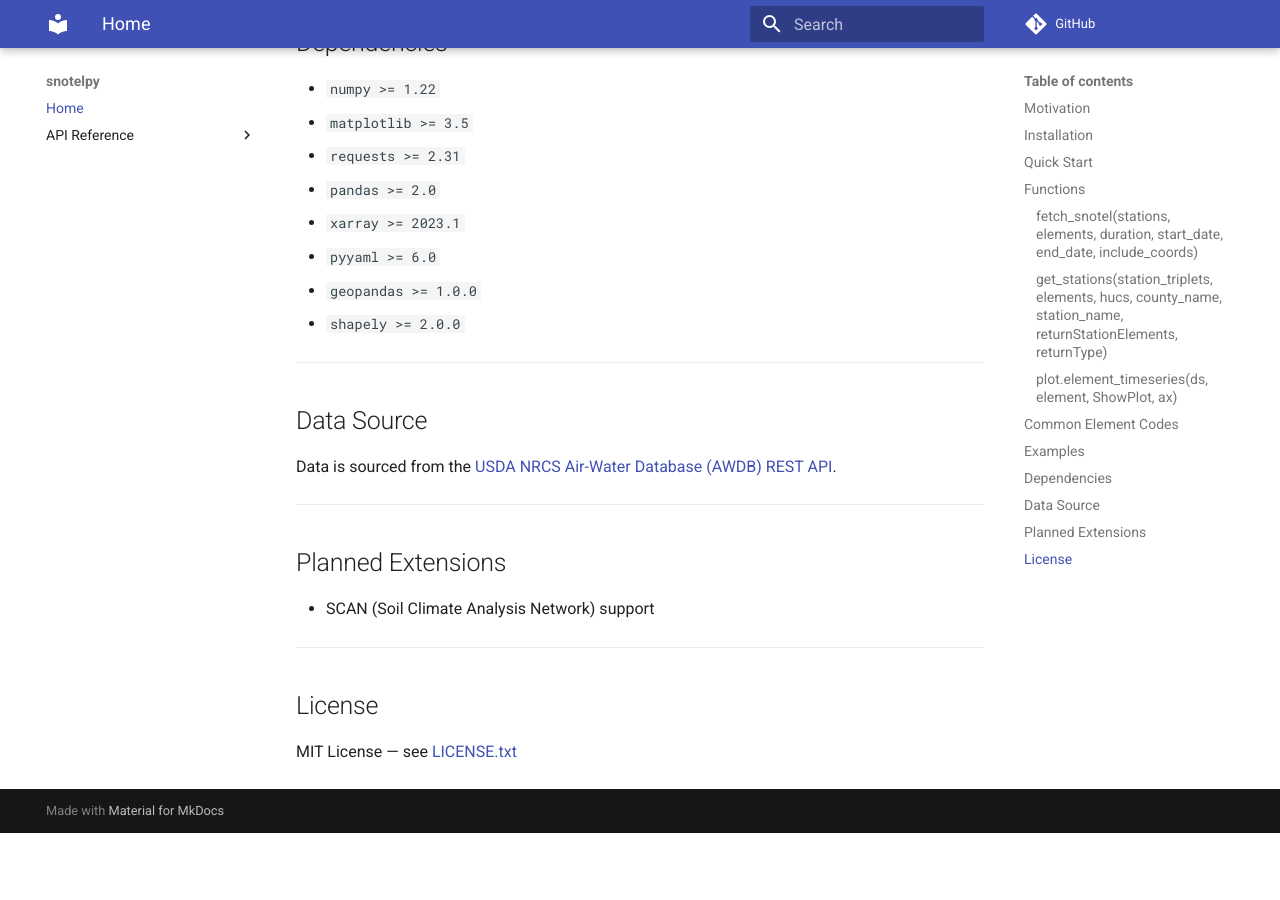
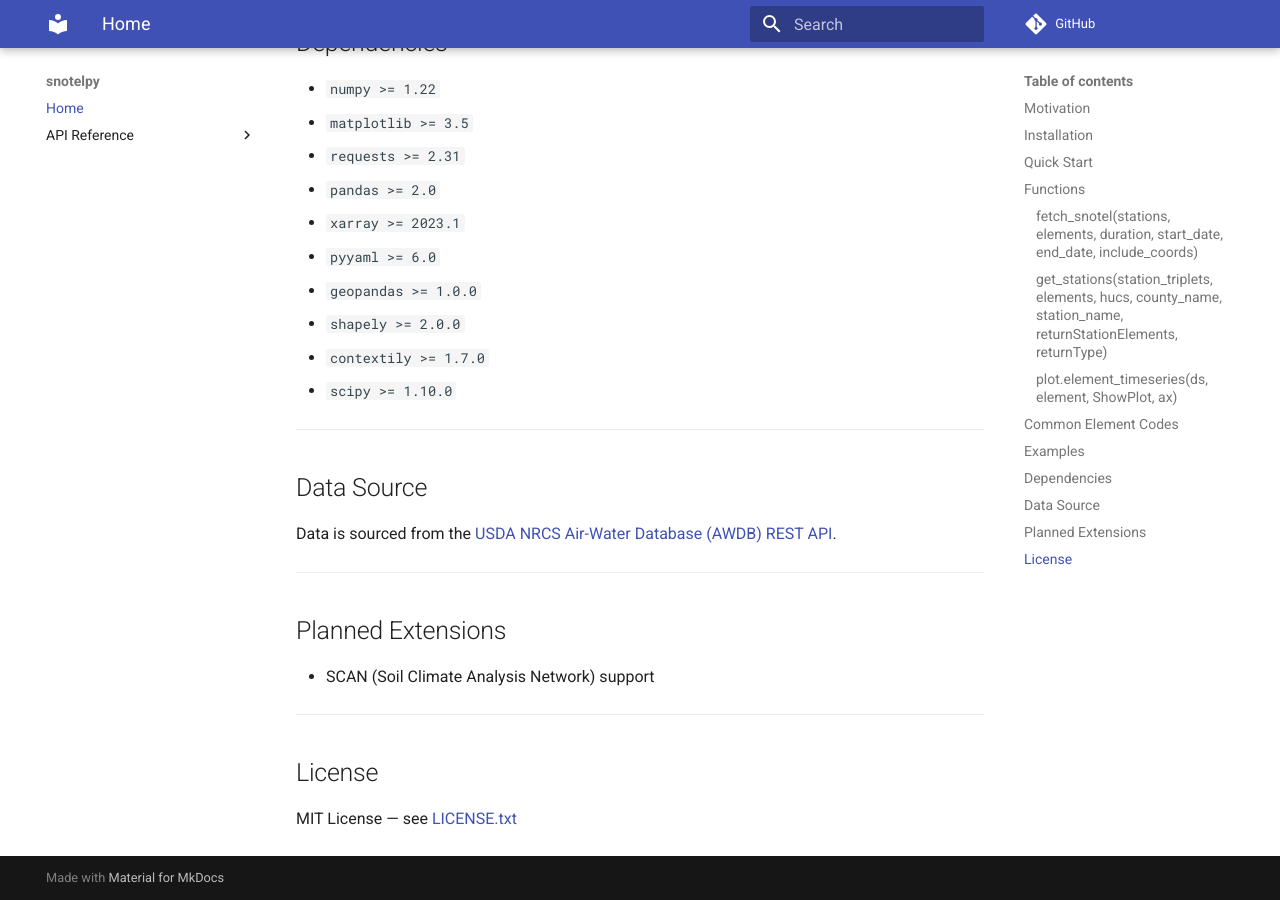
Before and after one commit to tavo7876/snotelpy, an MkDocs documentation site: the page built from docs/index.md, in a window 1280 px wide and 900 px high, scrolled down 3308 px. Built offline with MkDocs 1.6.1 and Material for MkDocs 9.7.7, drawn with Linux system fonts in a browser that asks for light colours; comment, search, counter and statistics services are not loaded; before the commit the page ends 4141 px from its top, so only the background shows below that.

Commit message:
updated index wiht readme changes

```diff
--- a/docs/index.md
+++ b/docs/index.md
@@ -114,6 +114,8 @@ See the [Examples notebook](Examples.ipynb) for complete workflows including:
 - `pyyaml >= 6.0`
 - `geopandas >= 1.0.0`
 - `shapely >= 2.0.0`
+- `contextily >= 1.7.0`
+- `scipy >= 1.10.0`
 
 ---
 
```
